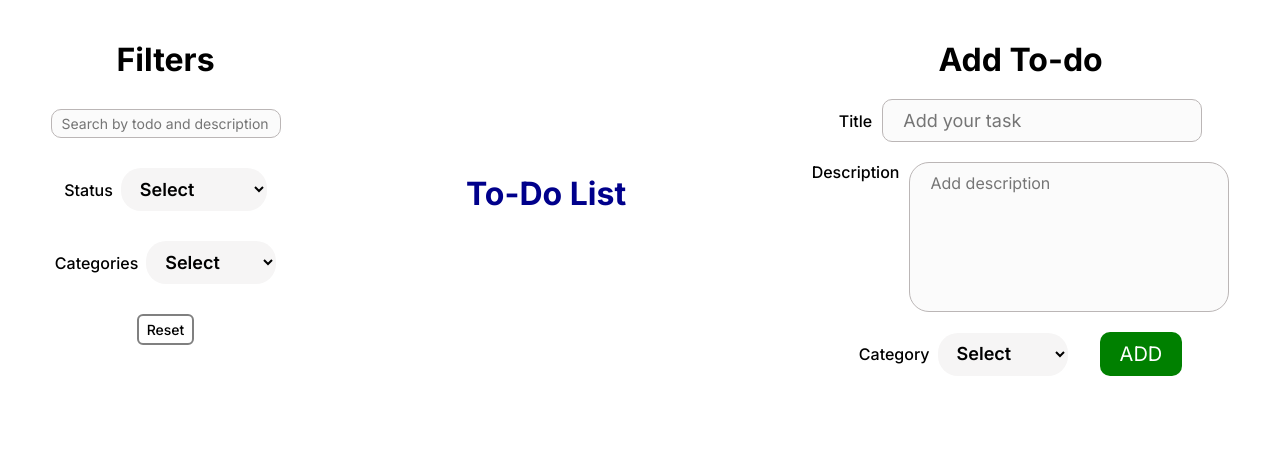
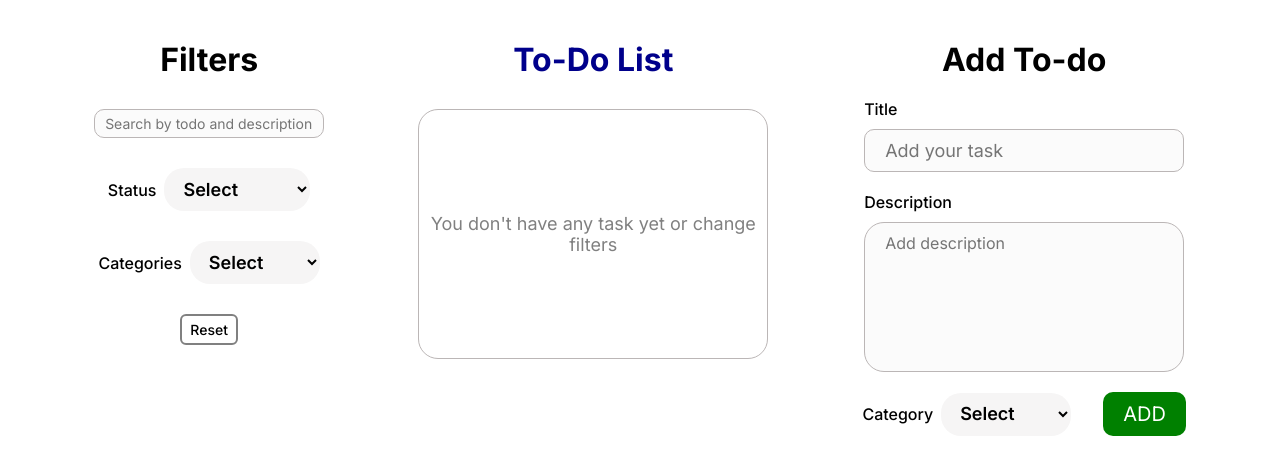
Before and after one commit to shvncodes/todo-app-react, a React (Vite) app: page / in a window 1280 px wide. Shown: the top 474 px of the page. Built offline with nearby package versions, Linux system fonts and the light colour scheme; a web font is replaced by a local one.

Commit message:
handle editing task and added empty state

```diff
--- a/src/App.css
+++ b/src/App.css
@@ -1,15 +1,15 @@
 .main {
   display: flex;
   justify-content: space-evenly;
+  padding: 40px;
 }
 
 .todoConatiner {
   display: flex;
-  justify-content: center;
   align-items: center;
   flex-direction: column;
   gap: 30px;
-  padding: 40px;
+  padding: 0 40px;
 }
 
 .title {
@@ -23,3 +23,15 @@
   justify-content: center;
   gap: 20px;
 }
+
+.emptyState {
+  height: 250px;
+  text-align: center;
+  display: flex;
+  justify-content: center;
+  align-items: center;
+  border: 1px solid #bbb6b6;
+  border-radius: 20px;
+  font-size: 18px;
+  color: gray;
+}
--- a/src/App.jsx
+++ b/src/App.jsx
@@ -35,11 +35,17 @@ function App() {
       <div className="todoConatiner">
         <h1 className="title">To-Do List</h1>
         <div className="todoList">
-          {filteredList.map((todo) => {
-            return (
-              <TodoItem key={todo.id} todo={todo} setTodoList={setTodoList} />
-            );
-          })}
+          {filteredList.length === 0 ? (
+            <div className="emptyState">
+              You don't have any task yet or change filters
+            </div>
+          ) : (
+            filteredList.map((todo) => {
+              return (
+                <TodoItem key={todo.id} todo={todo} setTodoList={setTodoList} />
+              );
+            })
+          )}
         </div>
       </div>
       <AddTodo setTodoList={setTodoList} />
--- a/src/add-todo.jsx
+++ b/src/add-todo.jsx
@@ -1,42 +1,11 @@
 import { useState } from "react";
-import styles from "./add-todo.module.css";
-import Dropdown from "./dropdown";
-import { CATEGORIES } from "./constants";
+import TodoForm from "./todo-form";
 
 function AddTodo(props) {
   const { setTodoList } = props;
   const [todo, setTodo] = useState({ task: "", description: "", category: "" });
 
-  const handleChange = (event) => {
-    const text = event.target.value;
-    setTodo((prev) => {
-      return {
-        ...prev,
-        task: text,
-      };
-    });
-  };
-
-  const handleDespChange = (e) => {
-    const desp = e.target.value;
-    setTodo((prev) => {
-      return {
-        ...prev,
-        description: desp,
-      };
-    });
-  };
-
-  const handleCategoryChange = (val) => {
-    setTodo((prev) => {
-      return {
-        ...prev,
-        category: val,
-      };
-    });
-  };
-
-  const addTaskInTodo = () => {
+  const handleSave = () => {
     if (todo.task.trim().length === 0) return;
 
     const taskObj = {
@@ -59,41 +28,13 @@ function AddTodo(props) {
   };
 
   return (
-    <div className={styles["AddTodo"]}>
-      <h1>Add To-do</h1>
-      <div className={styles["title"]}>
-        <label htmlFor="input">Title</label>
-        <input
-          className={styles["task"]}
-          type="text"
-          placeholder="Add your task"
-          value={todo.task}
-          onChange={handleChange}
-        />
-      </div>
-      <div className={styles["detail"]}>
-        <label htmlFor="textarea">Description</label>
-        <textarea
-          className={styles["description"]}
-          name="text"
-          placeholder="Add description"
-          value={todo.description}
-          onChange={handleDespChange}
-        />
-      </div>
-      <div className={styles["Addtask"]}>
-        <Dropdown
-          label={"Category"}
-          id={"Category"}
-          options={CATEGORIES}
-          value={todo.category}
-          setValue={handleCategoryChange}
-        />
-        <button className={styles["AddBtn"]} onClick={addTaskInTodo}>
-          ADD
-        </button>
-      </div>
-    </div>
+    <TodoForm
+      heading={"Add To-do"}
+      todo={todo}
+      setTodo={setTodo}
+      buttonText={"ADD"}
+      handleSave={handleSave}
+    />
   );
 }
 
--- a/src/filter.module.css
+++ b/src/filter.module.css
@@ -3,7 +3,7 @@
   align-items: center;
   flex-direction: column;
   gap: 30px;
-  padding: 40px;
+  padding: 0 40px;
 }
 
 .serach {
@@ -15,6 +15,10 @@
   background-color: #fbfbfb;
 }
 
+.serach:hover {
+  background-color: #f2f0f0;
+}
+
 .resetBtn {
   font-size: 14px;
   font-weight: 500;
@@ -24,3 +28,7 @@
   background-color: transparent;
   cursor: pointer;
 }
+
+.resetBtn:hover {
+  background-color: #e4e4e4;
+}
--- /dev/null
+++ b/src/todo-form.jsx
@@ -0,0 +1,78 @@
+import styles from "./todo-form.module.css";
+import Dropdown from "./dropdown";
+import { CATEGORIES } from "./constants";
+
+function TodoForm(props) {
+  const { heading, todo, setTodo, buttonText, handleSave } = props;
+
+  const handleChange = (event) => {
+    const text = event.target.value;
+    setTodo((prev) => {
+      return {
+        ...prev,
+        task: text,
+      };
+    });
+  };
+
+  const handleDespChange = (e) => {
+    const desp = e.target.value;
+    setTodo((prev) => {
+      return {
+        ...prev,
+        description: desp,
+      };
+    });
+  };
+
+  const handleCategoryChange = (val) => {
+    setTodo((prev) => {
+      return {
+        ...prev,
+        category: val,
+      };
+    });
+  };
+
+  return (
+    <div className={styles["AddTodo"]}>
+      <h1>{heading}</h1>
+      <div className={styles["title"]}>
+        <label htmlFor="task">Title</label>
+        <input
+          id="task"
+          className={styles["task"]}
+          type="text"
+          placeholder="Add your task"
+          value={todo.task}
+          onChange={handleChange}
+        />
+      </div>
+      <div className={styles["detail"]}>
+        <label htmlFor="description">Description</label>
+        <textarea
+          id="description"
+          className={styles["description"]}
+          name="text"
+          placeholder="Add description"
+          value={todo.description}
+          onChange={handleDespChange}
+        />
+      </div>
+      <div className={styles["Addtask"]}>
+        <Dropdown
+          label={"Category"}
+          id={"Category"}
+          options={CATEGORIES}
+          value={todo.category}
+          setValue={handleCategoryChange}
+        />
+        <button className={styles["AddBtn"]} onClick={handleSave}>
+          {buttonText}
+        </button>
+      </div>
+    </div>
+  );
+}
+
+export default TodoForm;
--- a/src/add-todo.module.css
+++ b/src/todo-form.module.css
@@ -3,26 +3,19 @@
   flex-direction: column;
   align-items: center;
   gap: 20px;
-  padding: 40px;
+  padding: 0 40px;
 }
 
 .title,
 .detail {
   display: flex;
+  flex-direction: column;
   justify-content: center;
   gap: 10px;
 
   label {
     font-size: 16px;
     font-weight: 500;
-  }
-}
-
-.title {
-  && {
-    display: flex;
-    justify-content: center;
-    align-items: center;
   }
 }
 
@@ -33,6 +26,30 @@
   border-radius: 10px;
   border: 1px solid #bbb6b6;
   background-color: #fbfbfb;
+}
+
+.task:hover {
+  background-color: #f2f0f0;
+}
+
+.description {
+  background-color: #fbfbfb;
+  width: 320px;
+  height: 150px;
+  border-radius: 20px;
+  border: 1px solid #bbb6b6;
+  font-size: 16px;
+  padding: 10px 20px;
+  resize: none;
+}
+
+.description:hover {
+  background-color: #f2f0f0;
+}
+
+.Addtask {
+  display: flex;
+  gap: 32px;
 }
 
 .AddBtn {
@@ -48,19 +65,3 @@
 .AddBtn:hover {
   background-color: #08a808;
 }
-
-.description {
-  background-color: #fbfbfb;
-  width: 320px;
-  height: 150px;
-  border-radius: 20px;
-  border: 1px solid #bbb6b6;
-  font-size: 16px;
-  padding: 10px 20px;
-  resize: none;
-}
-
-.Addtask {
-  display: flex;
-  gap: 32px;
-}
--- a/src/todo-item.jsx
+++ b/src/todo-item.jsx
@@ -1,7 +1,15 @@
+import { useState } from "react";
 import styles from "./todo-item.module.css";
+import TodoForm from "./todo-form";
 
 function TodoItem(props) {
   const { todo, setTodoList } = props;
+  const [isEditing, setIsEditing] = useState(false);
+  const [editTodo, setEditTodo] = useState({
+    task: todo.task,
+    description: todo.description,
+    category: todo.category,
+  });
 
   const removeTodo = () => {
     setTodoList((prev) => {
@@ -22,6 +30,41 @@ function TodoItem(props) {
       });
     });
   };
+
+  const handleEditSave =()=> {
+    setTodoList((prev)=>{
+        return prev.map((item)=>{
+            if(item.id !== todo.id) return item;
+            return{
+                ...item,
+                task: editTodo.task,
+                description: editTodo.description,
+                category: editTodo.category
+            }
+        })
+    })
+    setIsEditing(!isEditing);
+  }
+
+  if (isEditing) {
+    return (
+      <div className={styles["editSection"]}>
+        <button
+          onClick={() => setIsEditing(!isEditing)}
+          className={styles["removeEdit"]}
+        >
+          X
+        </button>
+        <TodoForm
+          heading={"Edit To-do"}
+          todo={editTodo}
+          setTodo={setEditTodo}
+          buttonText={"Save"}
+          handleSave={handleEditSave}
+        />
+      </div>
+    );
+  }
 
   return (
     <div className={styles["todoItem"]}>
@@ -46,7 +89,12 @@ function TodoItem(props) {
       <div className={styles["rightSection"]}>
         {todo.category && <p className={styles["category"]}>{todo.category}</p>}
         <div className={styles["btns"]}>
-          <button className={styles["editBtn"]}>Edit</button>
+          <button
+            className={styles["editBtn"]}
+            onClick={() => setIsEditing(!isEditing)}
+          >
+            Edit
+          </button>
           <button onClick={removeTodo} className={styles["removeBtn"]}>
             X
           </button>
--- a/src/todo-item.module.css
+++ b/src/todo-item.module.css
@@ -52,12 +52,12 @@
   opacity: 1;
 }
 
-.taskComplete{
+.taskComplete {
   text-decoration: line-through;
   color: gray;
 }
 
-.title{
+.title {
   font-weight: 600;
 }
 
@@ -65,9 +65,9 @@
   font-size: 14px;
 }
 
-.createdAt{
+.createdAt {
   font-size: 12px;
-    color: rgb(82, 80, 80);
+  color: #525050;
 }
 
 .rightSection {
@@ -104,6 +104,10 @@
   }
 }
 
+.editBtn:hover {
+  background-color: #e4e4e4;
+}
+
 .removeBtn {
   && {
     border: none;
@@ -112,6 +116,27 @@
   }
 }
 
-.removeBtn:hover{
+.removeBtn:hover {
   background-color: #dc1b1b;
 }
+
+.removeEdit {
+  height: 30px;
+  font-size: 16px;
+  font-weight: 500;
+  padding: 5px 10px;
+  border-radius: 6px;
+  border: none;
+  background-color: red;
+  color: white;
+  cursor: pointer;
+}
+
+.removeEdit:hover {
+  background-color: #dc1b1b;
+}
+
+.editSection{
+  border: 1px solid #cdc9c9;
+  border-radius: 20px;
+}
```
Lines whose indentation alone changed are shown as unchanged.
